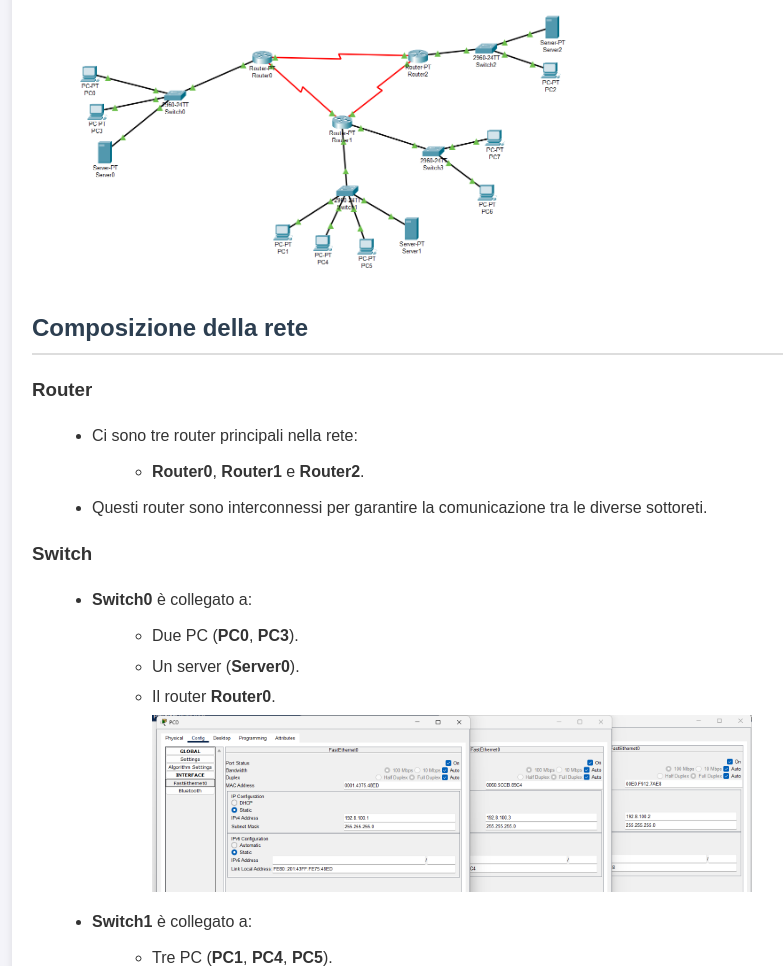
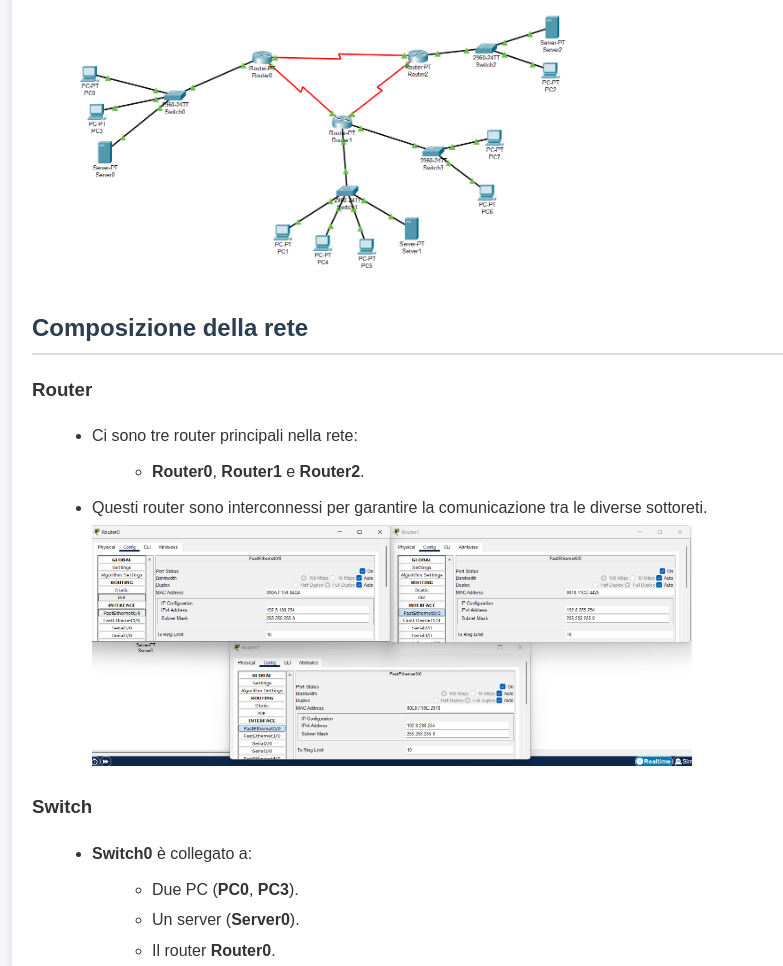
Before and after one commit to SimoneGricia/SimoneGricia.github.io, a plain HTML site: page progetto.html in a window 1280 px wide. Shown: the part 306-1272 px from the top of the page, without its empty margins (158-941 px from the left). Drawn offline with Linux system fonts and the light colour scheme.

Commit message:
Update progetto.html

```diff
--- a/progetto.html
+++ b/progetto.html
@@ -86,6 +86,7 @@
                 <li><strong>Router0</strong>, <strong>Router1</strong> e <strong>Router2</strong>.</li>
             </ul>
             <li>Questi router sono interconnessi per garantire la comunicazione tra le diverse sottoreti.</li>
+            <img src="router.png" alt ="Screen router" width="600">
         </ul>
 
         <h3>Switch</h3>
```
